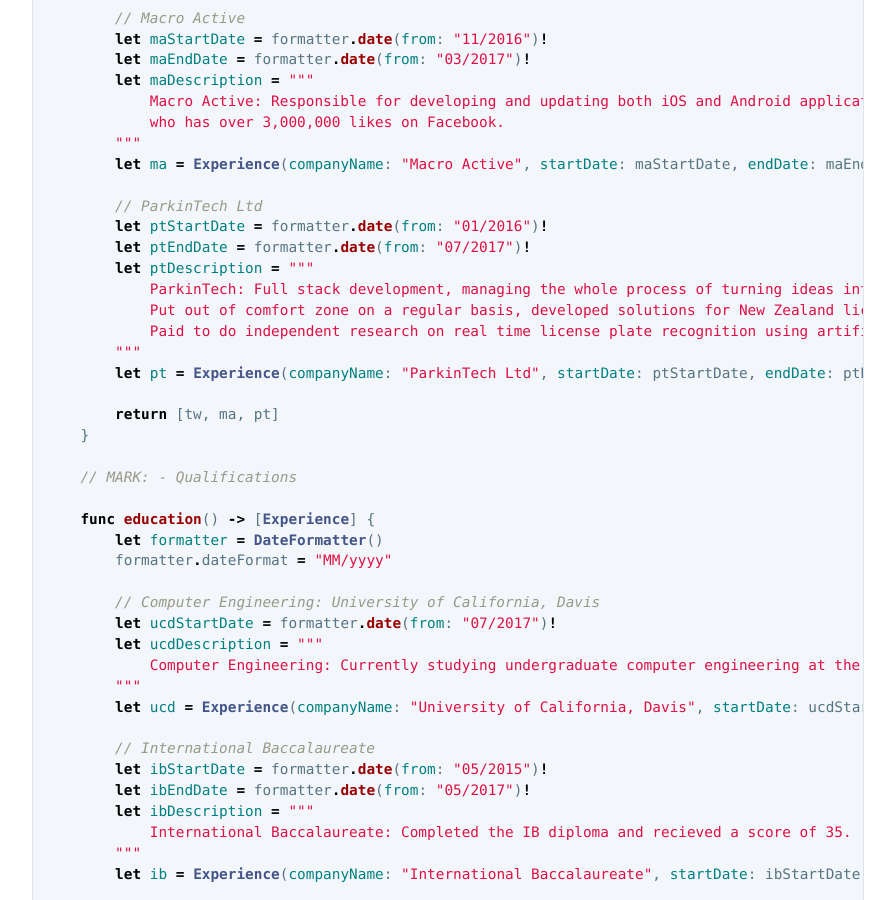
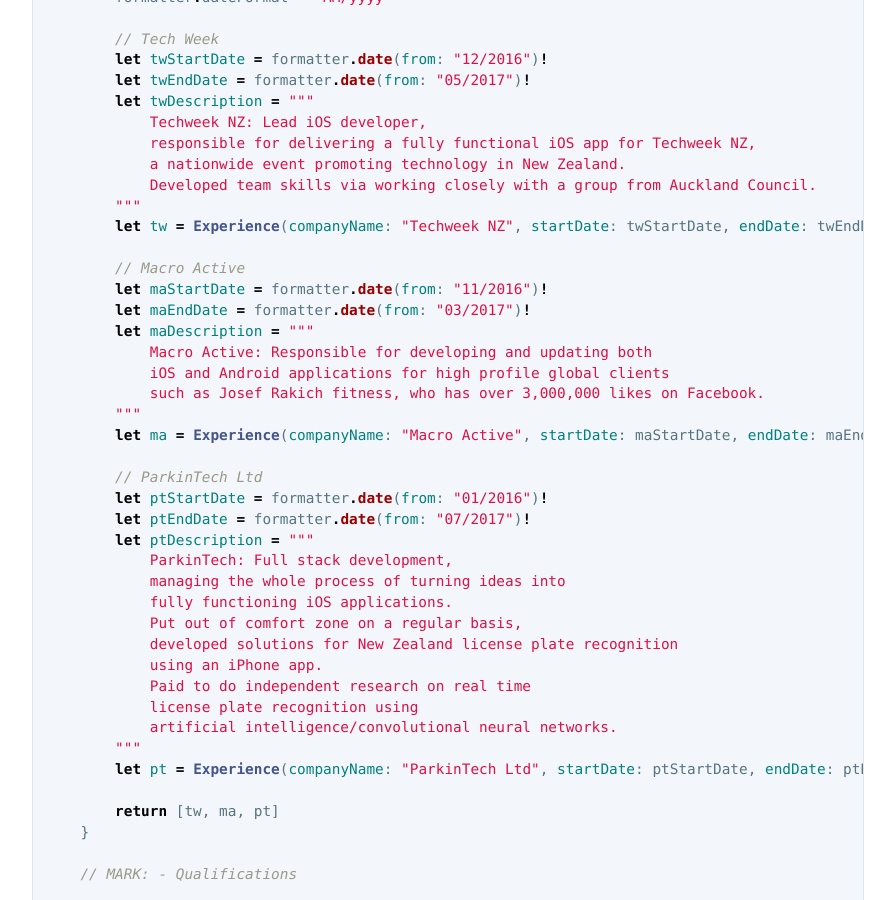
Before and after one commit to josharnoldjosh/josharnoldjosh.github.io, a Jekyll site: the page built from CV.MD, in a window 1280 px wide and 900 px high, scrolled down 1725 px. Shown: the whole window, without its empty margins (192-1087 px from the left). Built offline with Jekyll 4.4.1, drawn with Linux system fonts in a browser that asks for light colours; our own code applies the rules of GitHub Pages for plain Markdown files; some of the changed text lies outside the part shown.

Commit message:
Update CV.MD

````diff
--- a/CV.MD
+++ b/CV.MD
@@ -4,7 +4,8 @@
 
 
 ```swift
-//:  Curriculum vitae - noun: a brief account of a person's education, qualifications, and previous experience, typically sent with a job application.
+//:  Curriculum vitae - noun: a brief account of a person's education,
+     qualifications, and previous experience, typically sent with a job application.
 
 import UIKit
 
@@ -56,7 +66,9 @@
         let twStartDate = formatter.date(from: "12/2016")!
         let twEndDate = formatter.date(from: "05/2017")!
         let twDescription = """
-            Techweek NZ: Lead iOS developer, responsible for delivering a fully functional iOS app for Techweek NZ, a nationwide event promoting technology in New Zealand.
+            Techweek NZ: Lead iOS developer,
+            responsible for delivering a fully functional iOS app for Techweek NZ,
+            a nationwide event promoting technology in New Zealand.
             Developed team skills via working closely with a group from Auckland Council.
         """
         let tw = Experience(companyName: "Techweek NZ", startDate: twStartDate, endDate: twEndDate, description: twDescription)
@@ -65,8 +77,9 @@
         let maStartDate = formatter.date(from: "11/2016")!
         let maEndDate = formatter.date(from: "03/2017")!
         let maDescription = """
-            Macro Active: Responsible for developing and updating both iOS and Android applications for high profile global clients such as Josef Rakich fitness,
-            who has over 3,000,000 likes on Facebook.
+            Macro Active: Responsible for developing and updating both
+            iOS and Android applications for high profile global clients
+            such as Josef Rakich fitness, who has over 3,000,000 likes on Facebook.
         """
         let ma = Experience(companyName: "Macro Active", startDate: maStartDate, endDate: maEndDate, description: maDescription)
 
@@ -74,9 +87,15 @@
         let ptStartDate = formatter.date(from: "01/2016")!
         let ptEndDate = formatter.date(from: "07/2017")!
         let ptDescription = """
-            ParkinTech: Full stack development, managing the whole process of turning ideas into fully functioning iOS applications.
-            Put out of comfort zone on a regular basis, developed solutions for New Zealand license plate recognition using an iPhone app.
-            Paid to do independent research on real time license plate recognition using artificial intelligence—convolutional neural networks.
+            ParkinTech: Full stack development,
+            managing the whole process of turning ideas into
+            fully functioning iOS applications.
+            Put out of comfort zone on a regular basis,
+            developed solutions for New Zealand license plate recognition
+            using an iPhone app.
+            Paid to do independent research on real time
+            license plate recognition using
+            artificial intelligence/convolutional neural networks.
         """
         let pt = Experience(companyName: "ParkinTech Ltd", startDate: ptStartDate, endDate: ptEndDate, description: ptDescription)
 
````
Also changed, not shown: other parts of CV.MD (+19 -10 lines).
